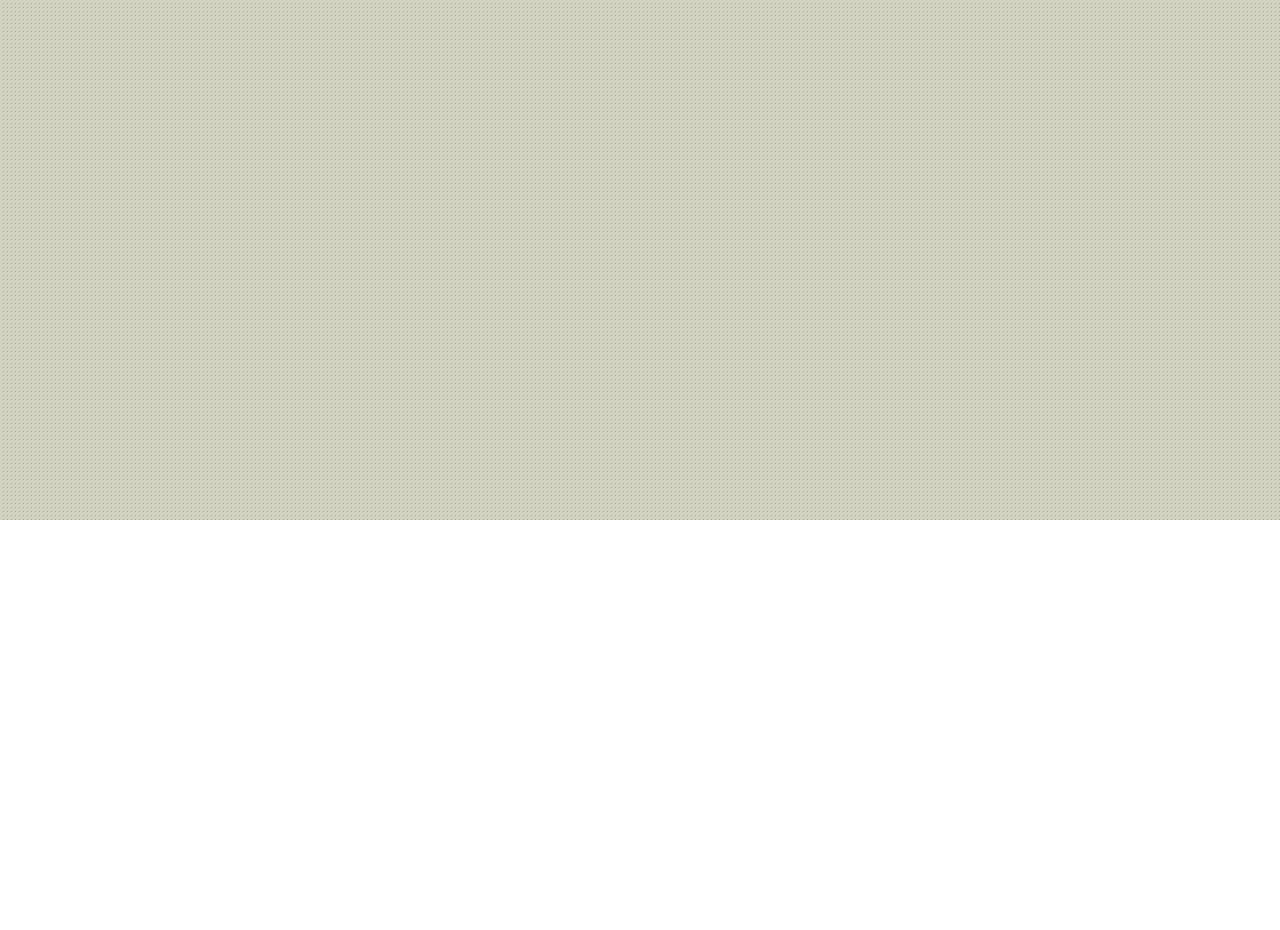
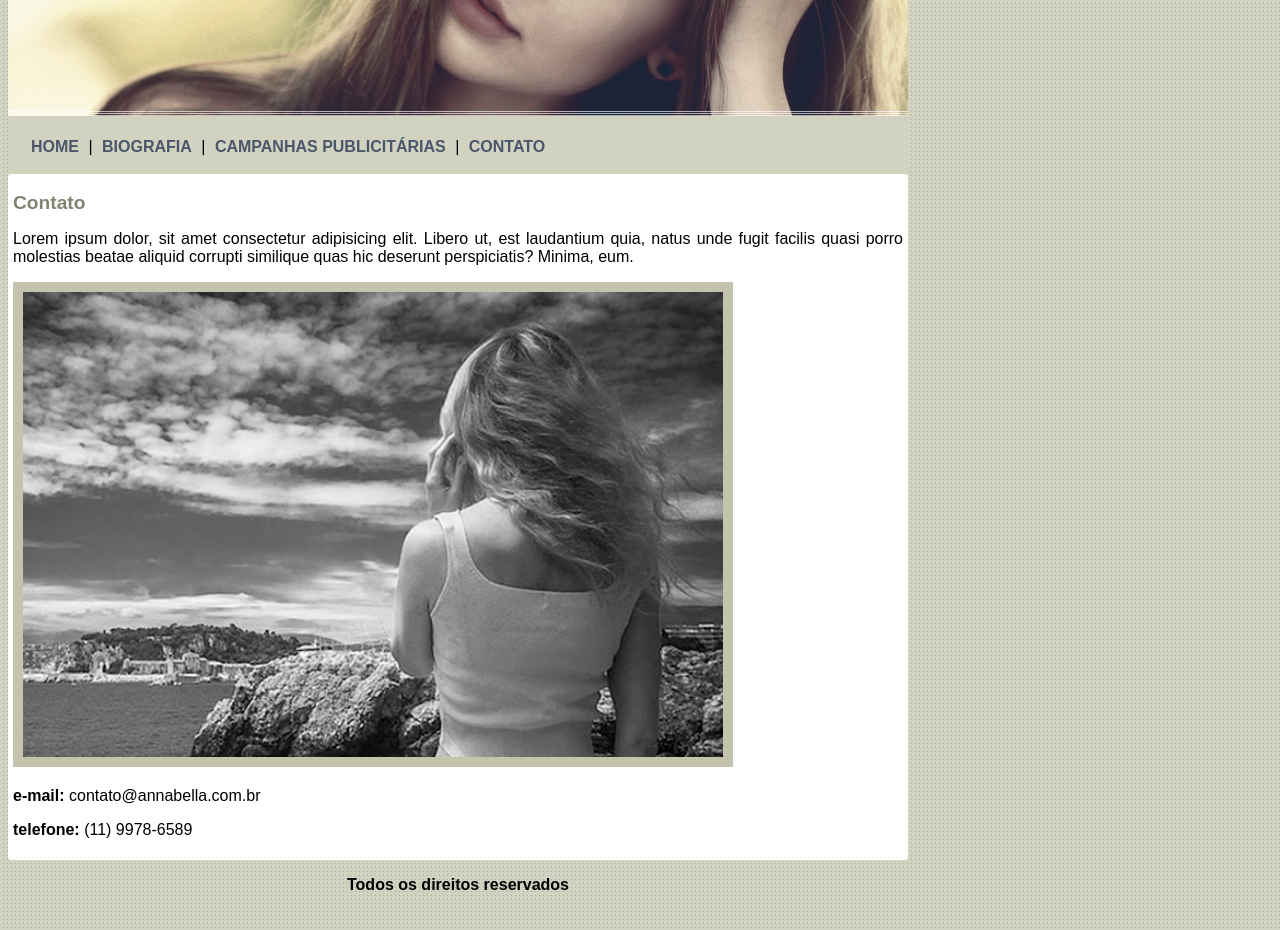
Before and after one commit to GustavoBarros360/projetos-web, a plain HTML site: page projeto2-AnnaBella/contato.html in a window 1280 px wide. Shown: the part 280-1210 px from the top of the page. Before the commit the page ends 800 px from the top, so only its background shows below. Drawn offline with Linux system fonts and the light colour scheme.

Commit message:
commit projeto2-annabella finished

```diff
--- a/projeto2-AnnaBella/contato.html
+++ b/projeto2-AnnaBella/contato.html
@@ -8,6 +8,24 @@
     <link rel="stylesheet" href="style.css">
 </head>
 <body>
+    <div id="principal">
+        <img src="imagens/capa.png" alt="capa">
+        <div id="navegacao">
+            <a href="index.html" rel="internal" target="_self">HOME</a> | <a href="biografia.html" rel="internal" target="_self">BIOGRAFIA</a> | <a href="campanhas.html" rel="internal" target="_self">CAMPANHAS PUBLICITÁRIAS</a> | <a href="contato.html" rel="internal" target="_self">CONTATO</a>
+        </div>
 
+        <div id="conteudo">
+            <h1>Contato</h1>
+            <p>Lorem ipsum dolor, sit amet consectetur adipisicing elit. Libero ut, est laudantium quia, natus unde fugit facilis quasi porro molestias beatae aliquid corrupti similique quas hic deserunt perspiciatis? Minima, eum.</p>
+            <img src="imagens/foto1.png" alt="foto1" class="fotos">
+
+            <p><strong>e-mail: </strong> contato@annabella.com.br </p>
+            <p><strong>telefone: </strong> (11) 9978-6589 </p>
+        </div>
+    </div>
+
+    <div id="bottom">
+        <p><strong>Todos os direitos reservados</strong></p>
+    </div>
 </body>
 </html>
--- a/projeto2-AnnaBella/style.css
+++ b/projeto2-AnnaBella/style.css
@@ -1,23 +1,47 @@
 
 body {
-    background-image: url('imagens/fundo.png');
+    background: #d2d2c1 url('imagens/fundo.png');
+    font: 16px arial, helvetica, sans-serif;
+}
 
+a {
+    color: #4b566a;
+    text-decoration: none;
+    font-weight: bold;
+    padding: 5px;
+
+}
+
+h1 {
+    color: #828271;
+    font-size: 1.2em;
+}
+
+.fotos {
+    border: 10px solid #c3c3ae;
+    width: 700px;
 }
 
 #conteudo {
     background-color: white;
+    border-radius: 3px;
+    text-align: justify;
+    padding: 5px;
 }
 
 #navegacao {
-    background-color: silver;
-    height: 50px;
+    background-color: #d2d2c1;
+    padding: 18px;
 
-}
-
-.largura {
-    width: 900px;
 }
 
 #bottom {
     text-align: center;
+    height: 50px;
+    width: 900px;
 }
+
+#principal {
+    background-color: #d2d2c1;
+    width: 900px;
+}
```
Also changed, not shown: projeto2-AnnaBella/biografia.html (+19 -0 lines), projeto2-AnnaBella/campanhas.html (+27 -0 lines), projeto2-AnnaBella/index.html (+10 -8 lines).
